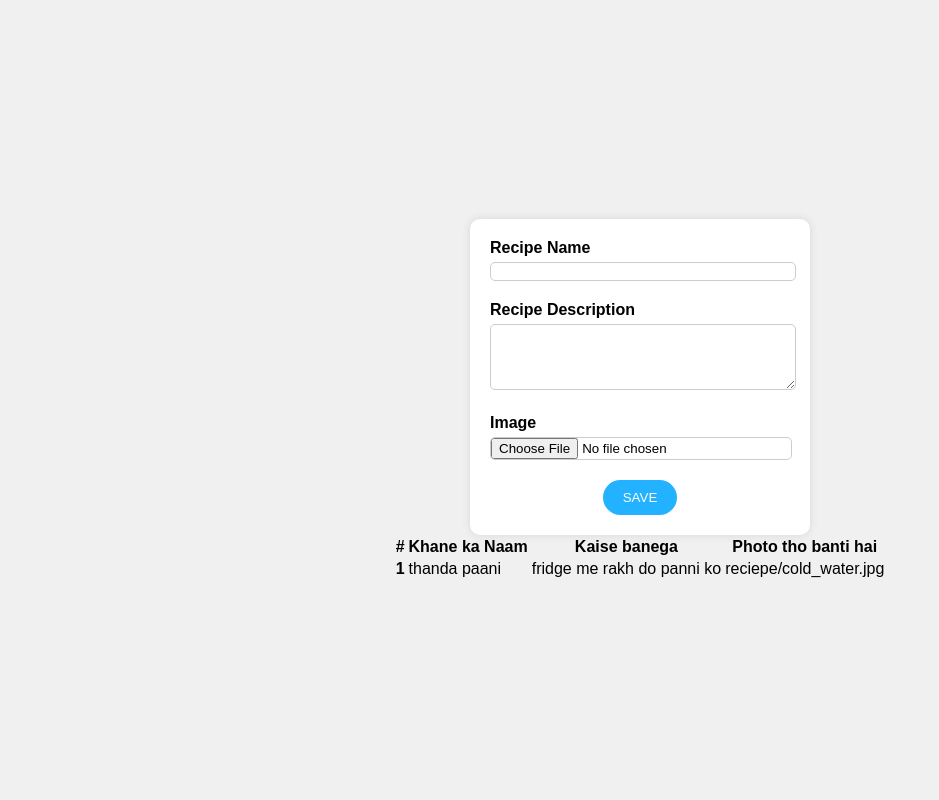
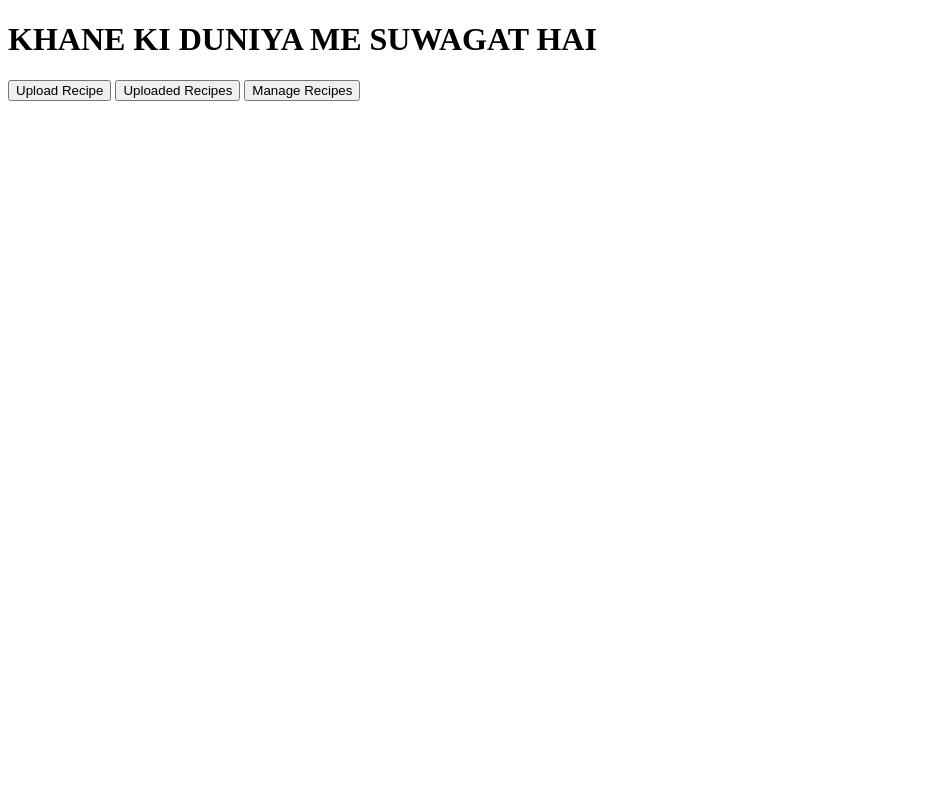
Before and after one commit to prakkhar03/Veges, a Django app: page / in a window 1280 px wide. Shown: the whole page, without its empty margins (0-939 px from the left). Run offline with Django 5.2, Linux system fonts and the light colour scheme; data comes from the database, SQL or seed files in the repository; both versions use the stored data as it was after the commit.

Commit message:
specified upload and manage

```diff
--- a/myfirstproject/urls.py
+++ b/myfirstproject/urls.py
@@ -1,32 +1,19 @@
-"""
-URL configuration for myfirstproject project.
-
-The `urlpatterns` list routes URLs to views. For more information please see:
-    https://docs.djangoproject.com/en/5.0/topics/http/urls/
-Examples:
-Function views
-    1. Add an import:  from my_app import views
-    2. Add a URL to urlpatterns:  path('', views.home, name='home')
-Class-based views
-    1. Add an import:  from other_app.views import Home
-    2. Add a URL to urlpatterns:  path('', Home.as_view(), name='home')
-Including another URLconf
-    1. Import the include() function: from django.urls import include, path
-    2. Add a URL to urlpatterns:  path('blog/', include('blog.urls'))
-"""
 from django.contrib import admin
 from django.urls import path
 from vege.views import *
 from django.conf.urls.static import static
 from django.contrib.staticfiles.urls import staticfiles_urlpatterns
 from django.conf import settings
+
 urlpatterns = [
-
-    path('',receipies, name='receipes'),
-
+    path('', frontpage, name='front'),
+    path('recipe/', receipies, name='receipes'),
+    path('uploaded/', upload, name='uploaded'),
+    path('delete/<id>/', delete, name='delete'),
+    path('manage/', manage, name='manage'),
     path('admin/', admin.site.urls),
 ]
 
 if settings.DEBUG:
     urlpatterns += static(settings.MEDIA_URL, document_root=settings.MEDIA_ROOT)
-urlpatterns+=staticfiles_urlpatterns()
+    urlpatterns += staticfiles_urlpatterns()
--- a/vege/template/veges.html
+++ b/vege/template/veges.html
@@ -84,29 +84,7 @@
                 <input name="image" required type="file" id="recipeImage" class="form-control">
             </div>
             <div class="btn-container">
-                <button type="submit" class="btn-primary">SAVE</button>
+                <button type="submit" class="btn-primary">Upload</button>
             </div>
         </form>
-        <table class="table">
-            <thead>
-                <tr>
-                    <th scope="col">#</th>
-                    <th scope="col">Khane ka Naam</th>
-                    <th scope="col">Kaise banega</th>
-                    <th scope="col">Photo tho banti hai</th>
-                </tr>
-            </thead>
-            <tbody>
-                {% for receipe in receipies %}
-                <tr>
-                    <th scope="row">{{ forloop.counter }}</th>
-                    <td>{{ receipe.name }}</td>
-                    <td>{{ receipe.descp }}</td>
-                    <td>{{ receipe.image }}</td>
-                </tr>
-                {% endfor %}
-            </tbody>
-        </table>
-     </div>
-</body>
-</html>
+        <button onclick="window.location.href='/'">EXIT</button>
--- a/vege/views.py
+++ b/vege/views.py
@@ -1,6 +1,9 @@
 from django.shortcuts import render , redirect
 from vege.models import *
+from django.shortcuts import get_object_or_404
 
+def frontpage(request):
+    return render(request , 'frontpage.html')
 def receipies(request):
     if request.method == 'POST':
         data = request.POST
@@ -13,8 +16,21 @@ def receipies(request):
             descp=d,
             image=i
         )
-        return redirect('/receipies/')
+        return redirect('/recipe')
     queryset=receipe.objects.all()
     context={'receipies':queryset}
+    return render(request,'veges.html',context)
 
-    return render(request, 'veges.html',context)
+def upload(request):
+    queryset = receipe.objects.all()
+    context = {'recipes': queryset}
+    return render(request, 'uploaded.html', context)
+
+def manage(request):
+    queryset = receipe.objects.all()
+    context = {'recipes': queryset}
+    return render(request, 'manage.html', context)
+def delete(request, id):
+    recipe = get_object_or_404(receipe, id=id)
+    recipe.delete()
+    return redirect('/manage/')
```
Also changed, not shown: db.sqlite3.
